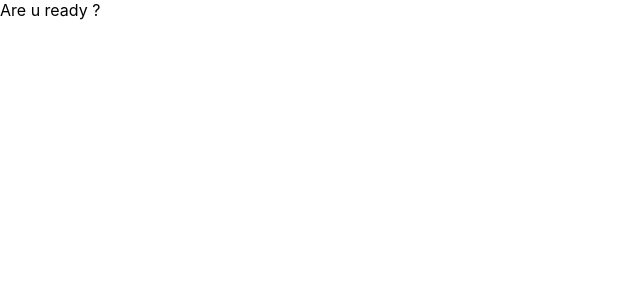
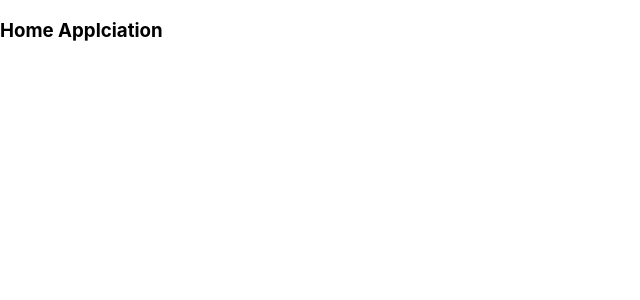
Before and after one commit to AdiAI1420/ak-group-assignment-technology-Reactjs, a React (Create React App) app: page / in a window 1280 px wide. Shown: the top 300 px of the page, without its empty margins (0-640 px from the left). Built offline with nearby package versions, Linux system fonts and the light colour scheme.

Commit message:
Folder Structure

```diff
--- a/src/App.js
+++ b/src/App.js
@@ -1,8 +1,12 @@
 import React from 'react'
+import Home from './pages/Home/Home'
 
 const App = () => {
   return (
-    <div> Are u ready ?</div>
+<>
+
+<Home />
+</>
   )
 }
 
--- /dev/null
+++ b/src/pages/Home/Home.jsx
@@ -0,0 +1,12 @@
+import React from 'react'
+
+const Home = () => {
+  return (
+    <div>
+
+    <h3>Home Applciation </h3>
+    </div>
+  )
+}
+
+export default Home
```
